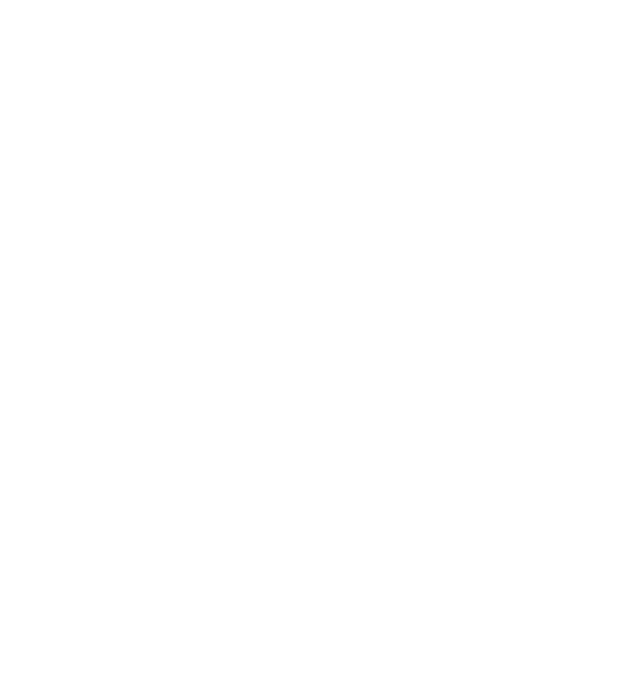
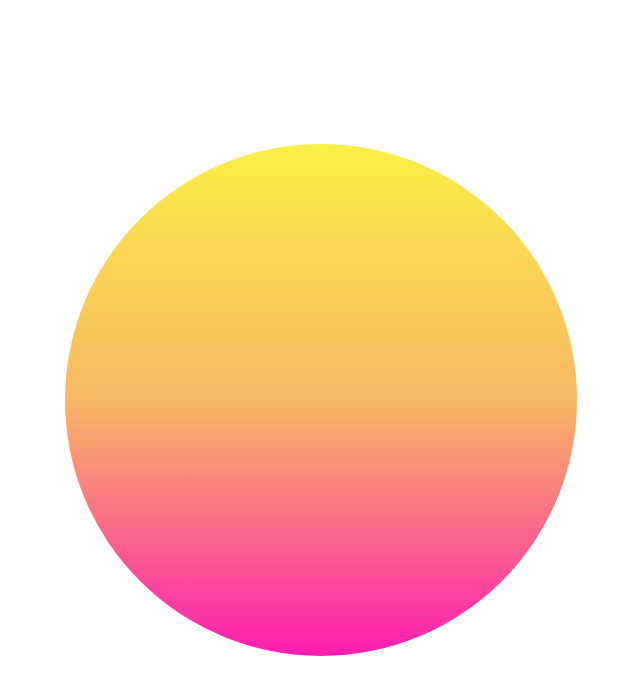
Before and after one commit to WarrenDavies/synthwave-sunset, a website: page public/index.html in a window 1280 px wide. Shown: the whole page, without its empty margins (319-959 px from the left). Drawn offline with Linux system fonts and the light colour scheme.

Commit message:
sun added

```diff
--- a/public/index.html
+++ b/public/index.html
@@ -7,6 +7,10 @@
         <script src="script.js"></script>
     </head>
 <body>
+<div class="wrapper">
+    <div class="sunset">
 
+    </div>
+</div>
 </body>
 </html>
--- a/style.scss
+++ b/style.scss
@@ -0,0 +1,20 @@
+body {
+    margin: 0px;
+}
+
+.wrapper {
+    display: flex;
+    justify-content: center;
+    align-items: center;
+    width: 100%;
+    height: 100vh;
+}
+
+$sun-size: 40%;
+
+.sunset {
+    width: $sun-size;
+    padding-bottom: $sun-size;
+    border-radius: 50%;
+    background: linear-gradient(#FBEF45, #f7b763, #FD1DB1);
+}
```
Also changed, not shown: public/style.css.
